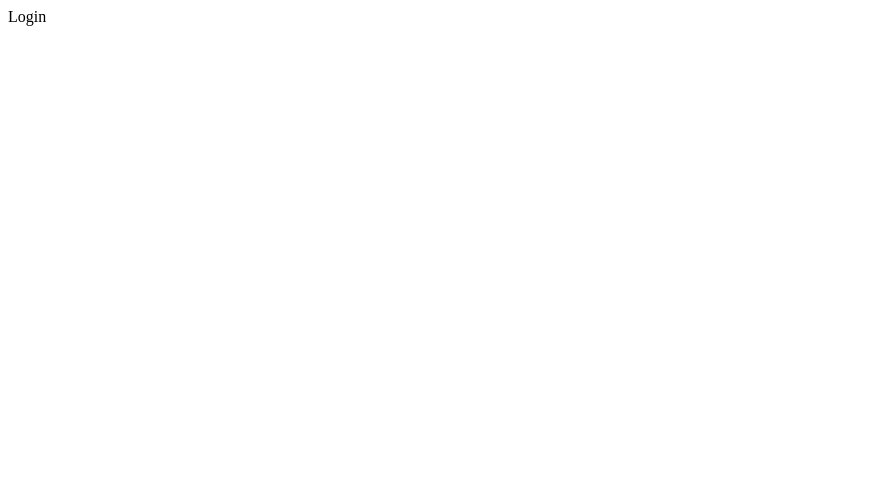
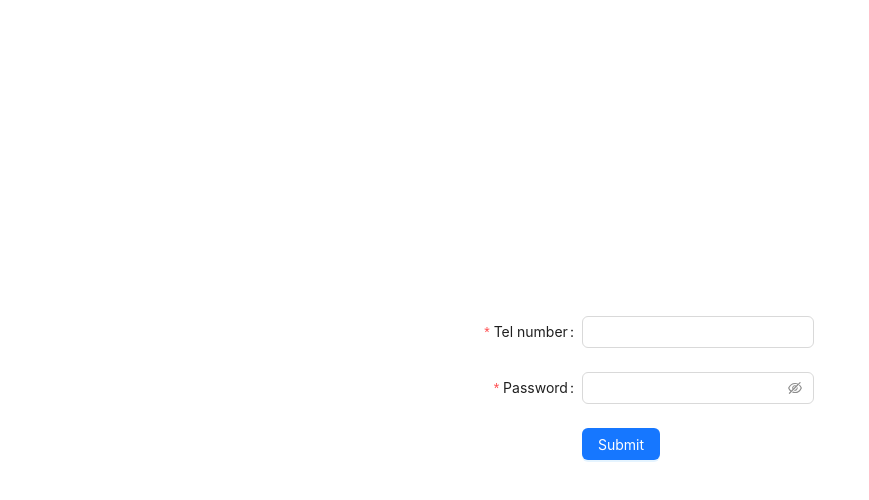
Before and after one commit to Komiljon01/autozoom-admin, a React (Vite) app: page / in a window 1280 px wide. Shown: the top 500 px of the page, without its empty margins (0-869 px from the left). Built offline with nearby package versions, Linux system fonts and the light colour scheme.

Commit message:
add login page and loader

```diff
--- a/src/App.jsx
+++ b/src/App.jsx
@@ -5,7 +5,7 @@ import {
   createRoutesFromElements,
   RouterProvider,
 } from "react-router-dom";
-import Login from "./pages/Login";
+import Login from "./pages/Login/Login";
 import Home from "./pages/Home";
 import Brands from "./components/brands/Brands";
 import Cars from "./components/cars/Cars";
--- /dev/null
+++ b/src/components/loader/Loader.css
@@ -0,0 +1,19 @@
+.loader {
+  width: 40px;
+  height: 40px;
+  border: 5px solid #fff;
+  border-bottom-color: transparent;
+  border-radius: 50%;
+  display: inline-block;
+  box-sizing: border-box;
+  animation: rotation 1s linear infinite;
+}
+
+@keyframes rotation {
+  0% {
+    transform: rotate(0deg);
+  }
+  100% {
+    transform: rotate(360deg);
+  }
+}
--- /dev/null
+++ b/src/components/loader/Loader.jsx
@@ -0,0 +1,11 @@
+import "./Loader.css";
+
+function Loader() {
+  return (
+    <div className="center">
+      <span className="loader"></span>
+    </div>
+  );
+}
+
+export default Loader;
--- a/src/index.css
+++ b/src/index.css
@@ -0,0 +1,24 @@
+* {
+  margin: 0;
+  padding: 0;
+  box-sizing: border-box;
+}
+
+.container {
+  max-width: 1200px;
+  margin: 0 auto;
+  padding: 0 20px;
+}
+
+.center {
+  width: 100%;
+  height: 100vh;
+  position: fixed;
+  display: flex;
+  align-items: center;
+  justify-content: center;
+  z-index: 100;
+  background-color: rgba(0, 0, 0, 0.5);
+  color: #fff;
+  text-align: center;
+}
--- a/src/pages/Login.jsx
+++ /dev/null
@@ -1,5 +0,0 @@
-function Login() {
-  return <div>Login</div>;
-}
-
-export default Login;
--- /dev/null
+++ b/src/pages/Login/Login.css
@@ -0,0 +1,6 @@
+#login {
+  height: 100vh;
+  display: flex;
+  align-items: center;
+  justify-content: center;
+}
--- /dev/null
+++ b/src/pages/Login/Login.jsx
@@ -0,0 +1,108 @@
+import { useState } from "react";
+import "./Login.css";
+import { Button, Form, Input, message } from "antd";
+import { useNavigate } from "react-router-dom";
+import Loader from "../../components/loader/Loader";
+
+function Login() {
+  const url = "https://autoapi.dezinfeksiyatashkent.uz/api/auth/signin";
+  const [number, setNumber] = useState("");
+  const [password, setPassword] = useState("");
+  const [loading, setLoading] = useState(false);
+  const navigate = useNavigate();
+
+  const loginData = () => {
+    setLoading(true);
+
+    const formData = new FormData();
+    formData.append("phone_number", number);
+    formData.append("password", password);
+
+    fetch(url, {
+      method: "POST",
+      body: formData,
+    })
+      .then((res) => res.json())
+      .then((data) => {
+        if (data.success) {
+          localStorage.setItem(
+            "access_token",
+            data.data.tokens.accessToken.token
+          );
+          navigate("/home");
+          message.success(data.message);
+        } else {
+          message.error(data.message);
+        }
+      })
+      .catch((err) => {
+        message.error(err.message);
+      })
+      .finally(() => setLoading(false));
+  };
+
+  return (
+    <section id="login">
+      {loading ? <Loader /> : null}
+      <Form
+        name="basic"
+        labelCol={{
+          span: 8,
+        }}
+        wrapperCol={{
+          span: 16,
+        }}
+        style={{
+          maxWidth: 600,
+        }}
+        initialValues={{
+          remember: true,
+        }}
+        onFinish={loginData}
+      >
+        <Form.Item
+          label="Tel number"
+          name="telNumber"
+          rules={[
+            {
+              required: true,
+              message: "Please input your tel number!",
+            },
+          ]}
+        >
+          <Input onChange={(e) => setNumber(e.target.value)} value={number} />
+        </Form.Item>
+
+        <Form.Item
+          label="Password"
+          name="password"
+          rules={[
+            {
+              required: true,
+              message: "Please input your password!",
+            },
+          ]}
+        >
+          <Input.Password
+            onChange={(e) => setPassword(e.target.value)}
+            autoComplete="off"
+            value={password}
+          />
+        </Form.Item>
+
+        <Form.Item
+          wrapperCol={{
+            offset: 8,
+            span: 16,
+          }}
+        >
+          <Button type="primary" htmlType="submit">
+            Submit
+          </Button>
+        </Form.Item>
+      </Form>
+    </section>
+  );
+}
+
+export default Login;
```
